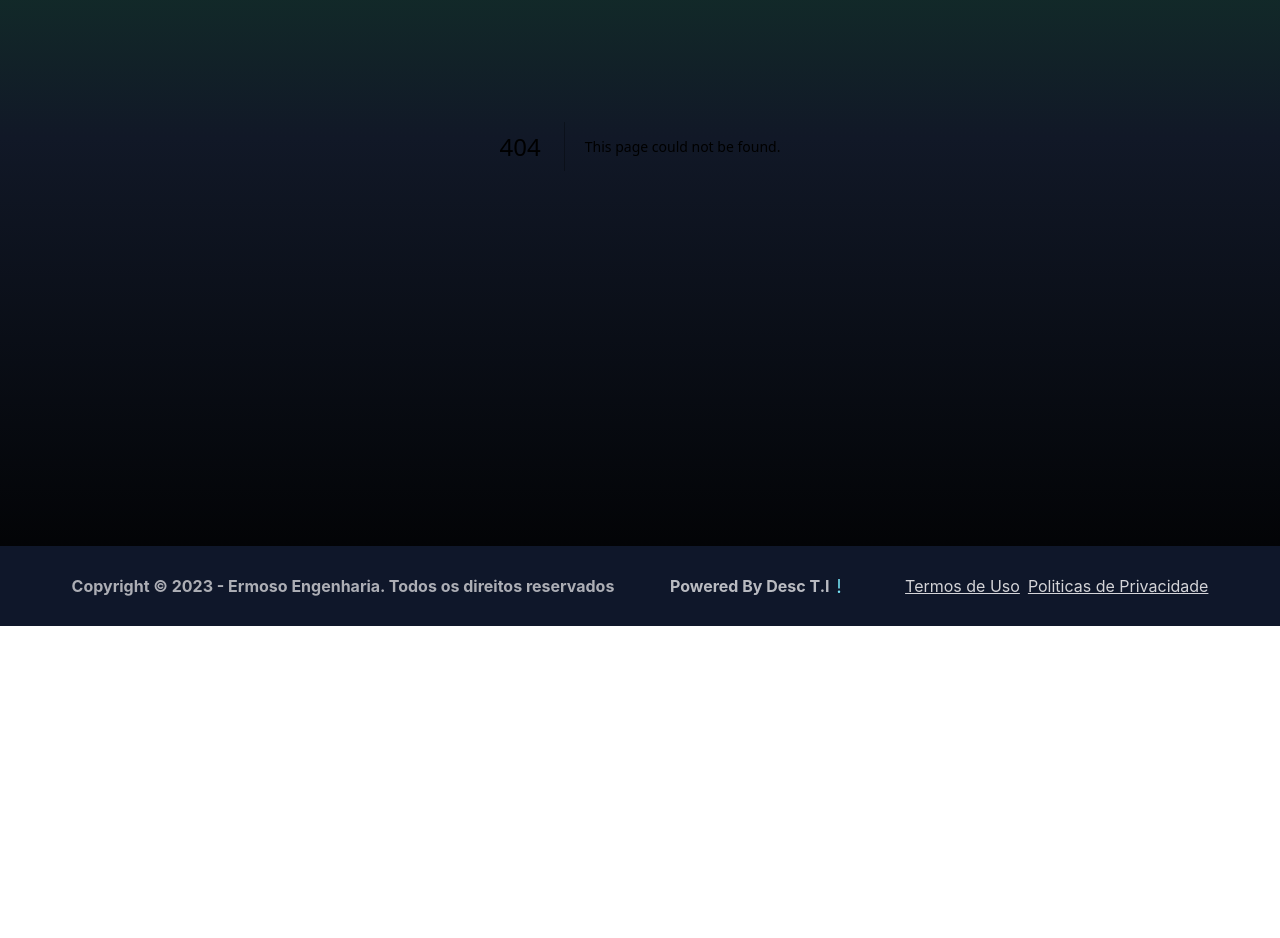
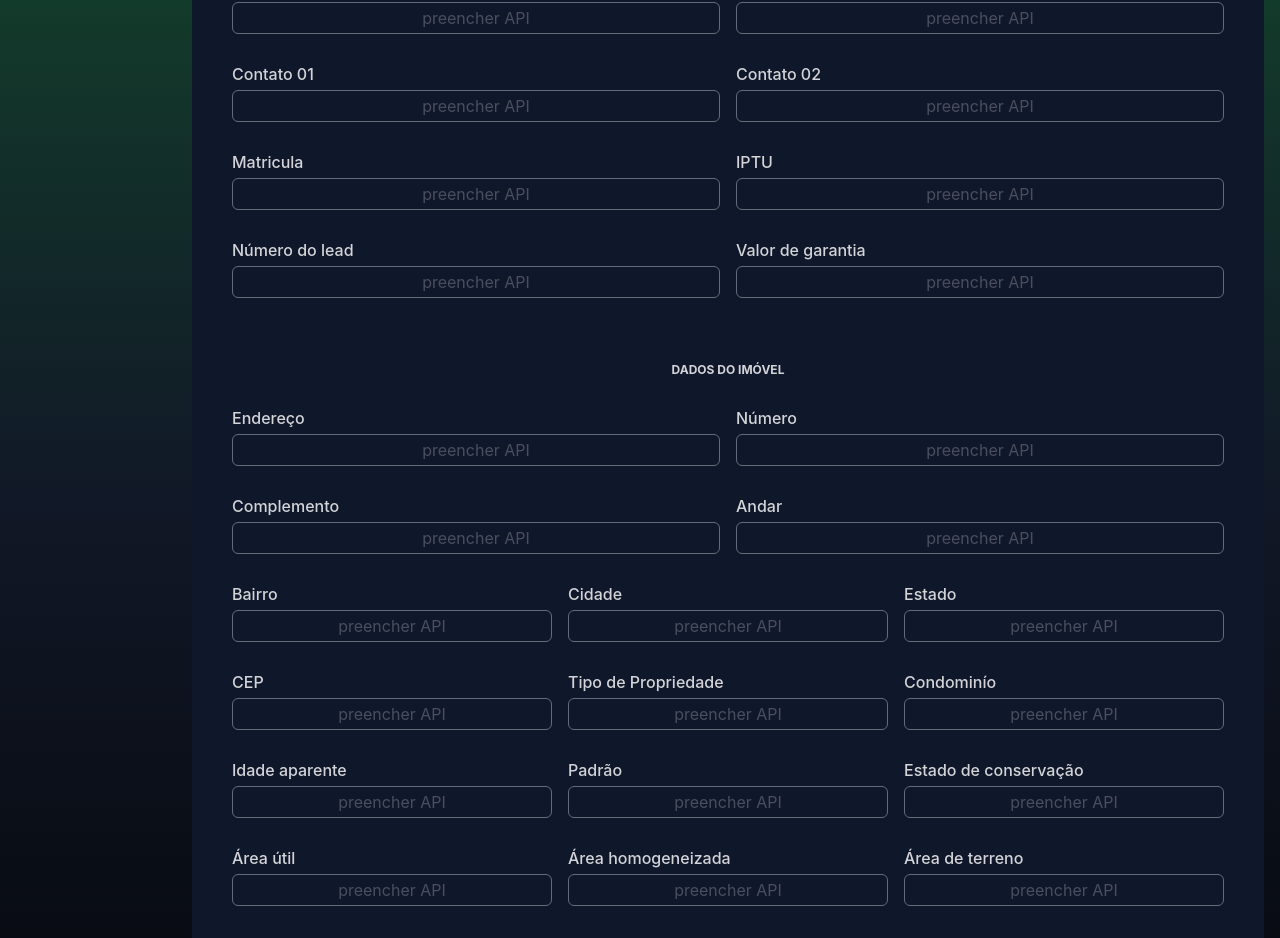
Before and after one commit to DevWeDesc/ErmosoEngenharia, a Next.js app: page /history/1 in a window 1280 px wide. Before the commit this address had no page. Shown: the part 350-1288 px from the top of the page. Before the commit the page ends 976 px from the top, so only its background shows below. Built offline with nearby package versions, Linux system fonts and the light colour scheme.

Commit message:
feat: criado rota de historico e tela de detalhes

```diff
--- /dev/null
+++ b/src/pages/history/[leadNumber].tsx
@@ -0,0 +1,244 @@
+import { useRouter } from 'next/router';
+import { Box, Button, Flex, Text, SimpleGrid, HStack } from "@chakra-ui/react";
+import React from 'react';
+import { Input } from '@/components/Input';
+
+export default function Forms() {
+
+  const router = useRouter();
+  const { leadNumber } = router.query;
+
+  return (
+  <Flex w="75%" my="20" maxWidth={1480} mx="auto" px="6">
+    <SimpleGrid flex='1' gap="4" alignItems="flex-start" >
+      <Box
+        p="6"
+        textAlign="center"
+        className="bg-slate-900 text-xs"
+        rounded="8"
+        m="2"
+      >
+      <Text mb="4" fontWeight="bold" className="text-base text-zinc-300">DETALHES DO LAUDO {leadNumber}</Text>
+      <Text mb="4" mt="12" fontWeight="bold" className="text-zinc-300">DADOS DO CLIENTE</Text>
+      <Flex gap="4" p="4">
+        <Input
+          label="Nome"
+          name="name"
+          id="name"
+          value="preencher API"
+          isDisabled={true}
+        />
+        <Input
+          label="Endereço do cliente"
+          name="adressClient"
+          id="adressClient"
+          value="preencher API"
+          isDisabled={true}
+        />
+      </Flex>
+      <Flex gap="4" p="4">
+        <Input
+          label="Contato 01"
+          name="contactOne"
+          id="contactOne"
+          value="preencher API"
+          isDisabled={true}
+        />
+        <Input
+          label="Contato 02"
+          name="contactTwo"
+          id="contactTwo"
+          value="preencher API"
+          isDisabled={true}
+        />
+      </Flex>
+      <Flex gap="4" p="4">
+        <Input
+          label="Matricula"
+          name="registration"
+          id="registration"
+          value="preencher API"
+          isDisabled={true}
+        />
+        <Input
+          label="IPTU"
+          name="iptu"
+          id="iptu"
+          value="preencher API"
+          isDisabled={true}
+        />
+      </Flex>
+      <Flex gap="4" p="4" >
+        <Input
+          label="Número do lead"
+          name="leadNumber"
+          id="leadNumber"
+          value="preencher API"
+          isDisabled={true}
+        />
+        <Input
+          label="Valor de garantia"
+          name="guaranteeValue"
+          id="guaranteeValue"
+          value="preencher API"
+          isDisabled={true}
+        />
+      </Flex>
+      <Text mb="4" mt="12" fontWeight="bold" className="text-zinc-300">DADOS DO IMÓVEL</Text>
+      <Flex gap="4" p="4">
+        <Input
+          label="Endereço"
+          name="address"
+          id="address"
+          value="preencher API"
+          isDisabled={true}
+        />
+        <Input
+          label="Número"
+          name="number"
+          id="number"
+          value="preencher API"
+          isDisabled={true}
+        />
+      </Flex>
+      <Flex gap="4" p="4">
+        <Input
+          label="Complemento"
+          name="complement"
+          id="complement"
+          value="preencher API"
+          isDisabled={true}
+        />
+        <Input
+          label="Andar"
+          name="floor"
+          id="floor"
+          value="preencher API"
+          isDisabled={true}
+        />
+      </Flex>
+      <Flex gap="4" p="4">
+        <Input
+          label="Bairro"
+          name="neighborhood"
+          id="neighborhood"
+          value="preencher API"
+          isDisabled={true}
+        />
+        <Input
+          label="Cidade"
+          name="city"
+          id="city"
+          value="preencher API"
+          isDisabled={true}
+        />
+        <Input
+          label="Estado"
+          name="state"
+          id="state"
+          value="preencher API"
+          isDisabled={true}
+        />
+      </Flex>
+      <Flex gap="4" p="4">
+        <Input
+          label="CEP"
+          name="cep"
+          id="cep"
+          value="preencher API"
+          isDisabled={true}
+        />
+        <Input
+          label="Tipo de Propriedade"
+          name="propertyType"
+          id="propertyType"
+          value="preencher API"
+          isDisabled={true}
+        />
+        <Input
+          label="Condominío"
+          name="condominium"
+          id="condominium"
+          value="preencher API"
+          isDisabled={true}
+        />
+      </Flex>
+      <Flex gap="4" p="4">
+        <Input
+          label="Idade aparente"
+          name="apparentAge"
+          id="apparentAge"
+          value="preencher API"
+          isDisabled={true}
+        />
+        <Input
+          label="Padrão"
+          name="standard"
+          id="standard"
+          value="preencher API"
+          isDisabled={true}
+        />
+        <Input
+          label="Estado de conservação"
+          name="conservationState"
+          id="conservationState"
+          value="preencher API"
+          isDisabled={true}
+        />
+      </Flex>
+      <Flex gap="4" p="4">
+        <Input
+          label="Área útil"
+          name="usefulArea"
+          id="usefulArea"
+          value="preencher API"
+          isDisabled={true}
+        />
+        <Input
+          label="Área homogeneizada"
+          name="homogenizedArea"
+          id="homogenizedArea"
+          value="preencher API"
+          isDisabled={true}
+        />
+        <Input
+          label="Área de terreno"
+          name="landArea"
+          id="landArea"
+          value="preencher API"
+          isDisabled={true}
+        />
+      </Flex>
+      <Flex gap="4" p="4">
+        <Input
+          label="Vagas"
+          name="vacancies"
+          id="vacancies"
+          value="preencher API"
+          isDisabled={true}
+        />
+        <Input
+          label="Valor"
+          name="value"
+          id="value"
+          value="preencher API"
+          isDisabled={true}
+        />
+        <Input
+          label="Data do laudo"
+          name="reportDate"
+          id="reportDate"
+          value="preencher API"
+          isDisabled={true}
+        />
+      </Flex>
+      <HStack justify="center" spacing='25px' py="12">
+        <Button colorScheme="yellow">Download do PDF</Button>
+        <Button colorScheme="teal" onClick={()=> router.push('/history') }>Voltar</Button>
+      </HStack>
+
+      </Box>
+    </SimpleGrid>
+  </Flex>
+  )
+}
--- a/src/pages/history/index.tsx
+++ b/src/pages/history/index.tsx
@@ -2,12 +2,46 @@
 import { Header } from "@/components/Header";
 import { Paginaton } from "@/components/Pagination";
 import { Sidebar } from "@/components/Sidebar";
+import { api } from "@/services/api";
 import { Flex, SimpleGrid, Box, Text,  Table, Thead, Th, Tr, Tbody, Td, Button } from "@chakra-ui/react";
 import dynamic from "next/dynamic";
+import { useEffect, useState } from "react";
+import { useRouter } from "next/router";
+
 const Status = dynamic(() => import("../reports/styles").then((mod) => mod.Status), {
   ssr: false,
 });
+
+interface ReportsProps {
+id: string | number;
+customerName: string;
+address: string;
+contactOne: string;
+contactTwo: string;
+registration: string;
+iptu: string;
+leadNumber: string;
+guaranteeValue: string;
+status: string;
+}
+
 export default function History() {
+
+  const router = useRouter()
+
+  const [closeReports, setCloseReports ] = useState<ReportsProps[]>([])
+
+  async function GetCloseReports() {
+    await api.get("/closereports").then((res)=> {
+      setCloseReports(res.data)
+    }).catch((err)=> {
+      console.log(err)
+    } )
+  }
+
+  useEffect(() => {
+    GetCloseReports()
+  },[])
 
   return (
 <Flex direction="column" h="80vh">
@@ -27,36 +61,25 @@ export default function History() {
         <Table colorScheme="whatsapp">
           <Thead  >
             <Tr >
-              <Th color="gray.300" >TIPO DE IMÓVEL</Th>
-              <Th color="gray.300" >REGIÃO</Th>
-              <Th color="gray.300" >ÁREA PRIVADA</Th>
+              <Th color="gray.300" >NOME DO CLIENTE</Th>
+              <Th color="gray.300" >MATRICULA</Th>
+              <Th color="gray.300" >LEAD</Th>
               <Th color="gray.300" >STATUS</Th>
               <Th color="gray.300" >Concluir</Th>
             </Tr>
           </Thead>
           <Tbody>
-            <Tr>
-              <Td className="text-zinc-300"  >APARTAMENTO</Td>
-              <Td className="text-zinc-300"  >SÃO BERNARDO</Td>
-              <Td className="text-zinc-300"  >140 m2</Td>
-              <Td className="text-zinc-300"  ><Status color="green">FINALIZADO</Status></Td>
-              <Td className="text-zinc-300"  ><Button colorScheme="yellow" isDisabled={false} >DETALHES</Button></Td>
-            </Tr>
-            <Tr>
-              <Td className="text-zinc-300"  >SALA COMERCIAL</Td>
-              <Td className="text-zinc-300"  >SOROCABA</Td>
-              <Td className="text-zinc-300"  >78 m2</Td>
-              <Td className="text-zinc-300"  ><Status color="green">FINALIZADO</Status></Td>
-              <Td className="text-zinc-300"  ><Button colorScheme="yellow" isDisabled={false} >DETALHES</Button></Td>
-            </Tr>
-            <Tr>
-              <Td className="text-zinc-300"  >CASA</Td>
-              <Td className="text-zinc-300"  >MINAS GERAIS</Td>
-              <Td className="text-zinc-300"  >180 m2</Td>
-              <Td className="text-zinc-300"  ><Status color="green">FINALIZADO</Status></Td>
-              <Td className="text-zinc-300"  ><Button colorScheme="yellow" isDisabled={false} >DETALHES</Button></Td>
-            </Tr>
-
+            {
+              closeReports.map((report)=> (
+                <Tr key={ report.id}>
+                  <Td className="text-zinc-300">{report.customerName}</Td>
+                  <Td className="text-zinc-300">{report.registration}</Td>
+                  <Td className="text-zinc-300">{report.leadNumber}</Td>
+                  <Td className="text-zinc-300"><Status color="green">FECHADO</Status></Td>
+                  <Td className="text-zinc-300"><Button colorScheme="yellow" onClick={ ()=> router.push(`/history/${report.leadNumber}`)} >DETALHES</Button></Td>
+                </Tr>
+              ))
+            }
           </Tbody>
         </Table>
 
--- a/src/pages/reports/index.tsx
+++ b/src/pages/reports/index.tsx
@@ -23,13 +23,13 @@ const Status = dynamic(() => import("./styles").then((mod) => mod.Status), {
   ssr: false,
 });
 export default function Reports() {
-  const [reports, setReports] = useState<ReportsProps[]>([])
 
   const router = useRouter()
 
+  const [reports, setReports] = useState<ReportsProps[]>([])
+
   async function GetOpenReports() {
     await api.get("/reports").then((res) => {
-        console.log(res.data)
       setReports(res.data)
     }).catch((err) => {
       console.log(err)
@@ -66,8 +66,6 @@ export default function Reports() {
               <Th color="gray.300" >VALOR DA GARANTIA</Th>
               <Th color="gray.300" >STATUS</Th>
               <Th color="gray.300" >FORMULÁRIO</Th>
-
-
             </Tr>
           </Thead>
           <Tbody>
```
Also changed, not shown: 2 other files (tests, documents, lock files or other folders). Lines whose indentation alone changed are shown as unchanged.
